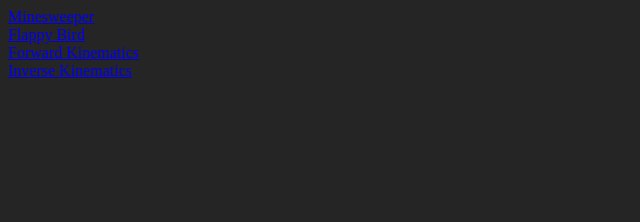
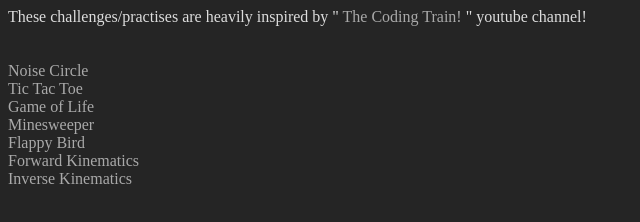
Before and after one commit to KijeviGombooc/Javascript-Practises, a plain HTML site: page index.html in a window 1280 px wide. Shown: the whole page, without its empty margins (0-640 px from the left). Drawn offline with Linux system fonts and the light colour scheme.

Commit message:
Removed Standalone projects, added link style

```diff
--- a/index.html
+++ b/index.html
@@ -5,7 +5,50 @@
     <meta name="viewport" content="width=device-width, initial-scale=1.0">
     <title>KijeviGombooc</title>
 </head>
+
+
+<style>
+    a:link {
+      color: darkgray;
+      background-color: transparent;
+      text-decoration: none;
+    }
+
+    a:visited {
+      color: gray;
+      background-color: transparent;
+      text-decoration: none;
+    }
+
+    a:hover {
+      color: lightgray;
+      background-color: transparent;
+      text-decoration: underline;
+    }
+
+    a:active {
+      color: whitesmoke;
+      background-color: transparent;
+      text-decoration: underline;
+    }
+    </style>
+
+
 <body style="color: #DDDDDD; background-color: #252525;">
+
+    These challenges/practises are heavily inspired by "
+    <a href="https://www.youtube.com/channel/UCvjgXvBlbQiydffZU7m1_aw">The Coding Train!</a>
+    " youtube channel!
+    <br>
+    <br>
+    <br>
+
+    <a href="Noise Circle/NoiseCircle.html">Noise Circle</a>
+    <br>
+    <a href="Tic Tac Toe/TicTacToe.html">Tic Tac Toe</a>
+    <br>
+    <a href="Game of Life/GameOfLife.html">Game of Life</a>
+    <br>
     <a href="Minesweeper/Minesweeper.html">Minesweeper</a>
     <br>
     <a href="Flappy Bird/FlappyBird.html">Flappy Bird</a>
```
